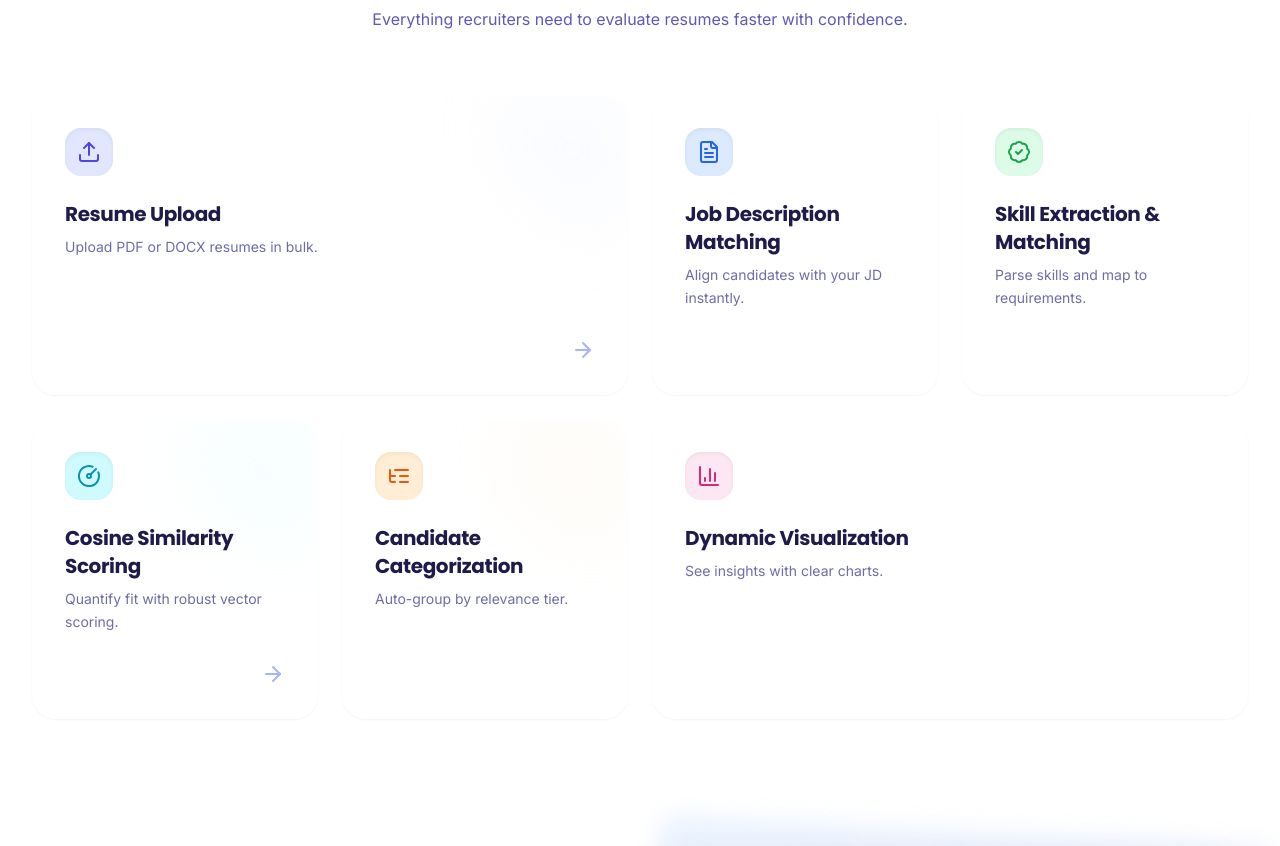
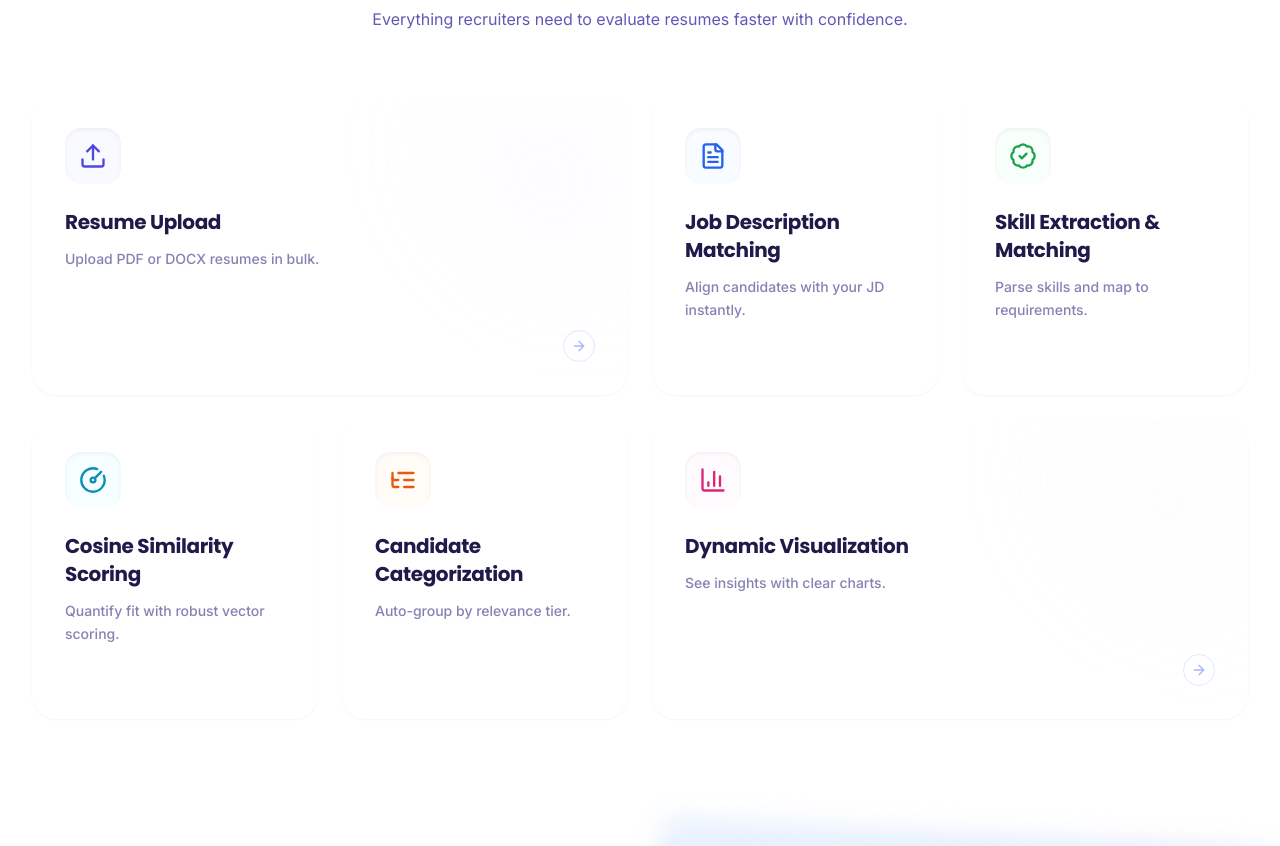
Before and after one commit to krishang2205/HireSmart, a React (Vite) app: page / in a window 1280 px wide. Shown: the part 1000-1846 px from the top of the page. Built offline with nearby package versions, Linux system fonts and the light colour scheme; grey boxes are pictures that could not be loaded.

Commit message:
style(features): force overwrite to ensure balanced bento grid layout

```diff
--- a/src/components/sections/Features.tsx
+++ b/src/components/sections/Features.tsx
@@ -30,17 +30,17 @@ const Features = () => (
           >
             <article className={`h-full flex flex-col justify-between rounded-3xl border border-white/60 bg-white/70 backdrop-blur-xl p-8 shadow-sm hover:shadow-lg transition-all hover:-translate-y-1 group relative overflow-hidden`}>
               {/* Background Decoration for larger cards */}
-              {(i === 0 || i === 3 || i === 4) && <div className={`absolute top-0 right-0 w-32 h-32 bg-gradient-to-br ${f.style.replace('text-', 'from-').split(' ')[0]} to-transparent opacity-20 blur-2xl rounded-bl-full`}></div>}
+              {(i === 0 || i === 5) && <div className={`absolute top-0 right-0 w-48 h-48 bg-gradient-to-br ${f.style.replace('text-', 'from-').split(' ')[0]} to-transparent opacity-10 blur-3xl rounded-bl-full pointer-events-none`}></div>}
 
               <div className="relative z-10">
-                <div className={`w-12 h-12 rounded-2xl flex items-center justify-center mb-6 ${f.style} shadow-inner`}>
-                  <f.icon className="w-6 h-6" />
+                <div className={`w-14 h-14 rounded-2xl flex items-center justify-center mb-6 ${f.style} bg-opacity-20 shadow-inner`}>
+                  <f.icon className="w-7 h-7" />
                 </div>
-                <h3 className="font-display font-bold text-xl text-indigo-950 mb-2">{f.title}</h3>
-                <p className="text-indigo-900/70 leading-relaxed text-sm">{f.desc}</p>
+                <h3 className="font-display font-bold text-xl text-indigo-950 mb-3">{f.title}</h3>
+                <p className="text-indigo-900/60 leading-relaxed text-sm font-medium">{f.desc}</p>
               </div>
 
-              {(i === 0 || i === 3) && <ArrowRight className="absolute bottom-8 right-8 w-6 h-6 text-indigo-300 group-hover:text-indigo-500 group-hover:translate-x-1 transition-all" />}
+              {(i === 0 || i === 5) && <div className="absolute bottom-8 right-8 w-8 h-8 rounded-full border border-indigo-100 flex items-center justify-center text-indigo-300 group-hover:text-indigo-600 group-hover:bg-white group-hover:border-indigo-200 transition-all"><ArrowRight className="w-4 h-4" /></div>}
             </article>
           </Reveal>
         ))}
```
